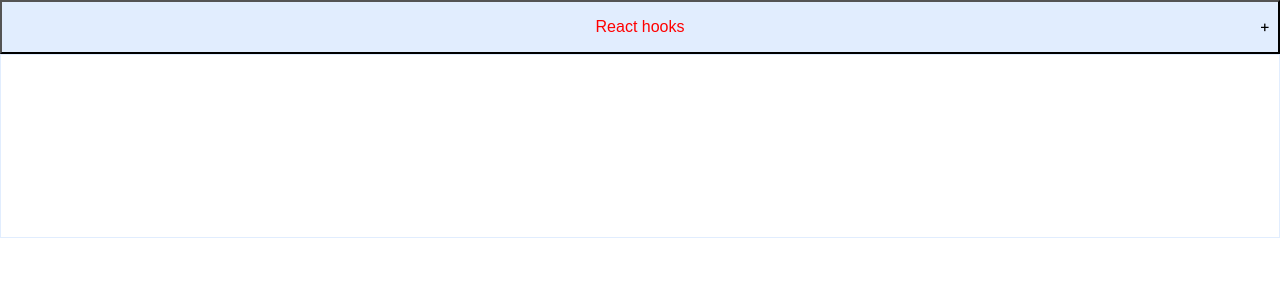
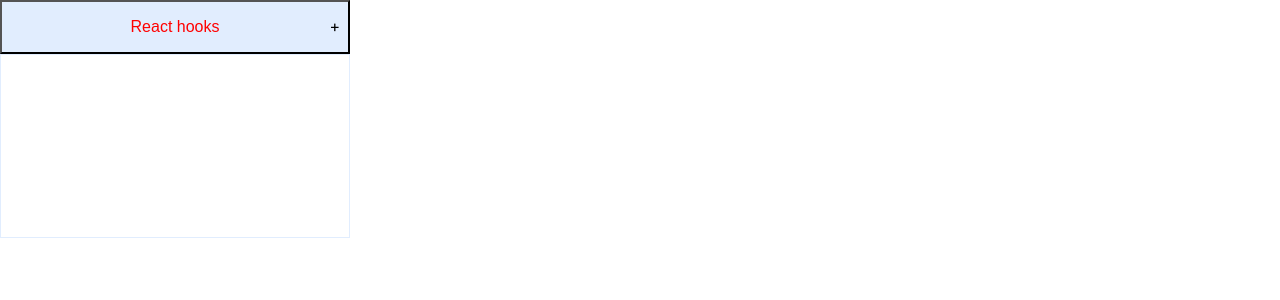
Before and after one commit to songhee24/react-patterns-and-other-shit, a React (Create React App) app: page / in a window 1280 px wide. Shown: the top 300 px of the page. Built offline with nearby package versions, Linux system fonts and the light colour scheme.

Commit message:
Expandable update

```diff
--- a/src/CompoundComponentsPattern/expandableComponent/Expandable.tsx
+++ b/src/CompoundComponentsPattern/expandableComponent/Expandable.tsx
@@ -26,9 +26,15 @@
 interface Props {
   children: ReactNode;
   onExpand: (params: any) => void;
+  className: string;
 }
 
-const Expandable = ({ children, onExpand }: Props) => {
+const Expandable = ({
+  children,
+  onExpand,
+  className = "",
+  ...otherProps
+}: Props) => {
   const [expanded, setExpanded] = useState(false);
   const toggle = useCallback(
     () => setExpanded((prevExpanded) => !prevExpanded),
@@ -44,7 +50,15 @@
   }, [expanded]);
 
   const value = useMemo(() => ({ expanded, toggle }), [expanded, toggle]);
-  return <Provider value={value}>{children}</Provider>;
+  const combinedClassNames = ["Expandable", className].join("");
+
+  return (
+    <Provider value={value}>
+      <div className={combinedClassNames} {...otherProps}>
+        {children}
+      </div>
+    </Provider>
+  );
 };
 
 export default Expandable;
```
